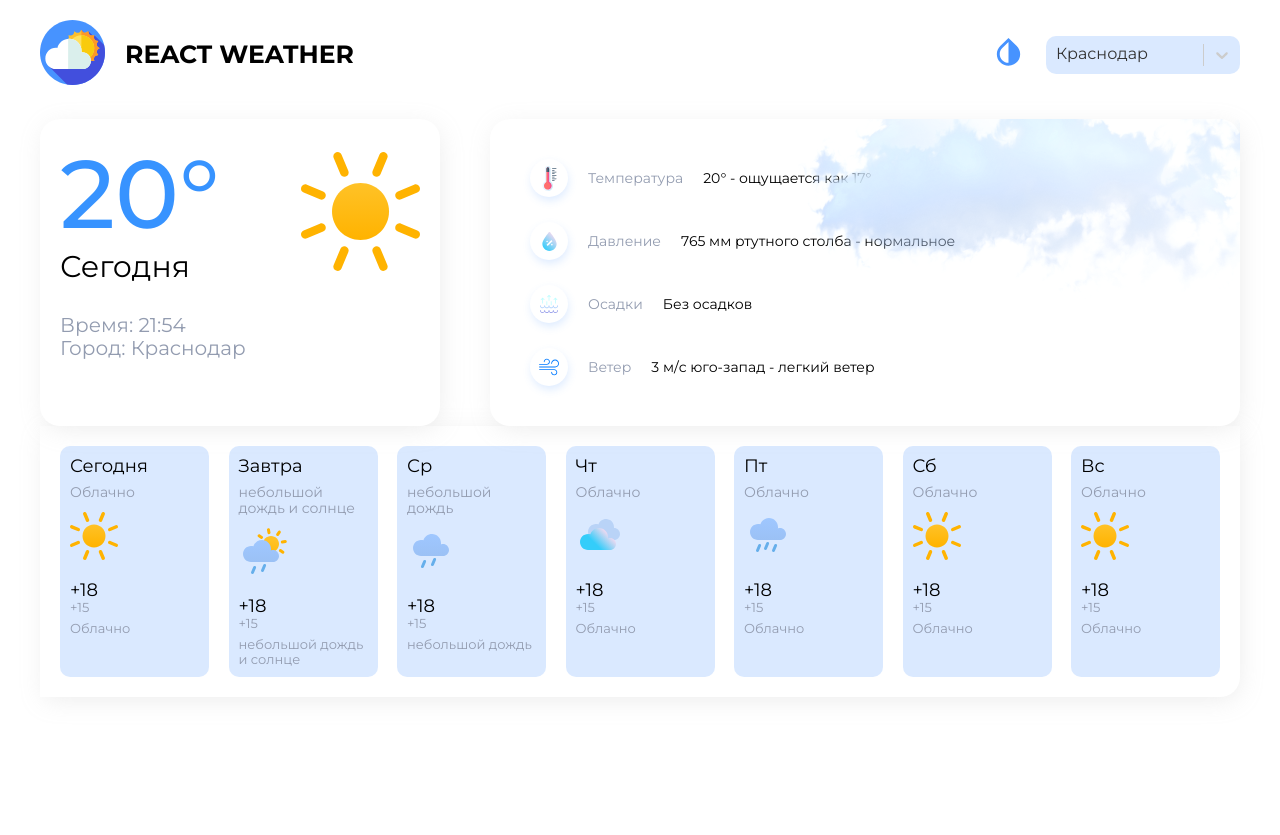
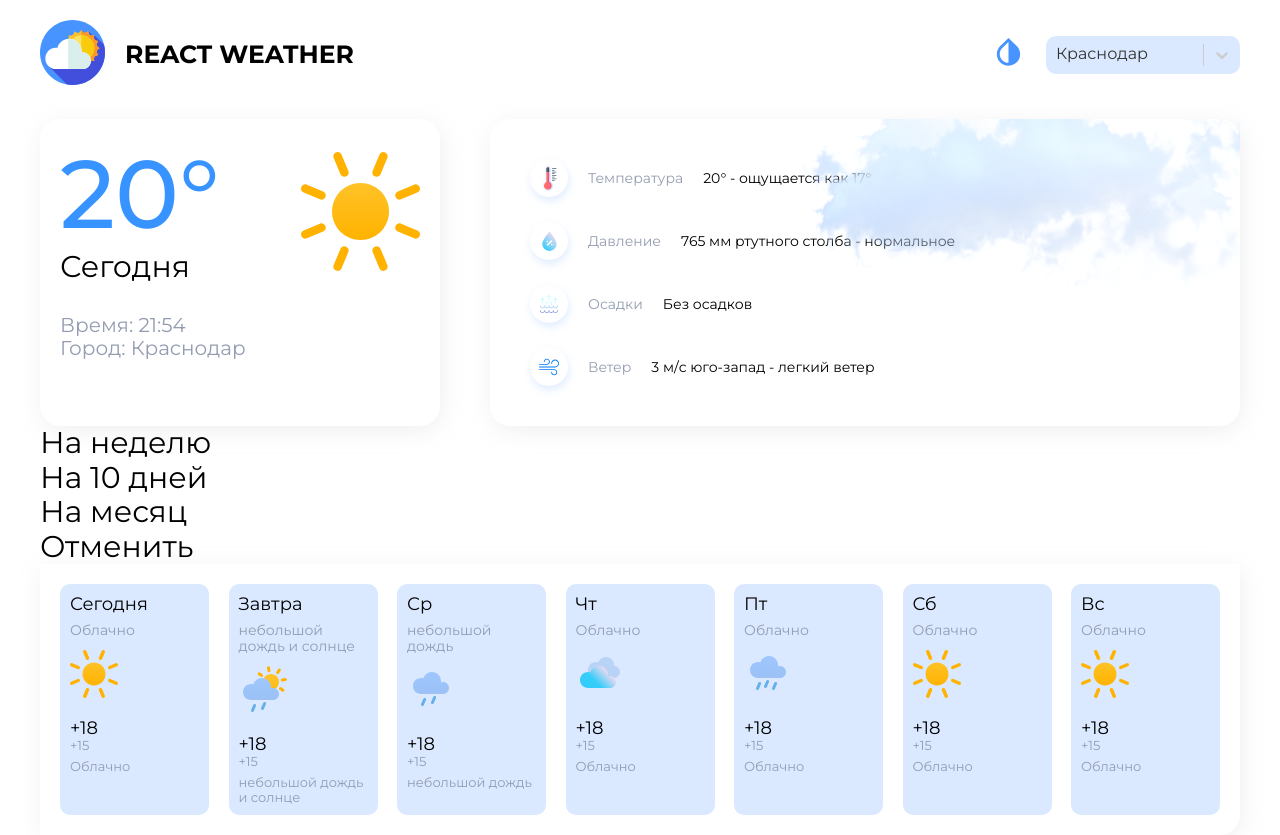
Before and after one commit to sl14888/React-weather-app, a React (Create React App) app: page / in a window 1280 px wide. Before the commit the page ends 800 px from the top, so only its background shows below. Built offline with nearby package versions, Linux system fonts and the light colour scheme.

Commit message:
создан компонент 'Tabs'

```diff
--- a/src/pages/Home/components/Days/Days.tsx
+++ b/src/pages/Home/components/Days/Days.tsx
@@ -1,6 +1,7 @@
 import React from 'react'
 import Card from './Card';
 import s from './Days.module.scss'
+import Tabs from './Tabs';
 
 type Props = {}
 
@@ -73,11 +74,14 @@ const Days = (props: Props) => {
         },
     ];
     return (
-        <div className={s.days}>
-            {days.map((day: Day) => (
-                <Card day={day} key={day.day} />
-            ))}
-        </div>
+        <>
+            <Tabs />
+            <div className={s.days}>
+                {days.map((day: Day) => (
+                    <Card day={day} key={day.day} />
+                ))}
+            </div>
+        </>
     )
 }
 
--- a/src/pages/Home/components/Days/Tabs.tsx
+++ b/src/pages/Home/components/Days/Tabs.tsx
@@ -3,9 +3,33 @@ import s from './Days.module.scss'
 
 type Props = {}
 
+export interface Tab {
+    value: string;
+}
+
 const Tabs = (props: Props) => {
+    const tabs: Tab[] = [
+        {
+            value: 'На неделю',
+        },
+        {
+            value: 'На 10 дней',
+        },
+        {
+            value: 'На месяц',
+        },
+    ];
     return (
-        <div>Tabs</div>
+        <div className={s.tab}>
+            <div className={s.tabs_wrapper}>
+                {tabs.map((tab) => (
+                    <div className={s.tab} key={tab.value}>
+                        {tab.value}
+                    </div>
+                ))}
+            </div>
+            <div className={s.tab_cancel}>Отменить</div>
+        </div>
     )
 }
 
```
